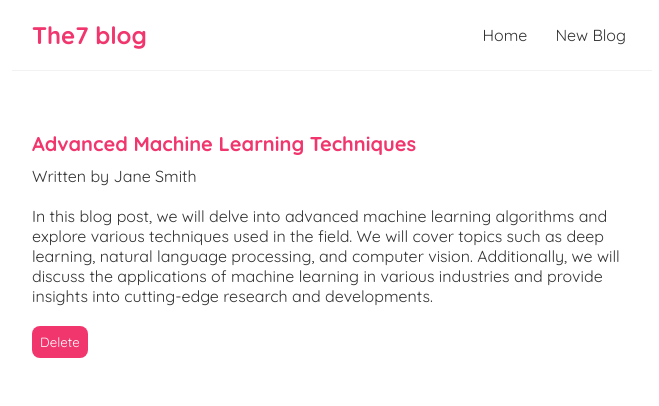
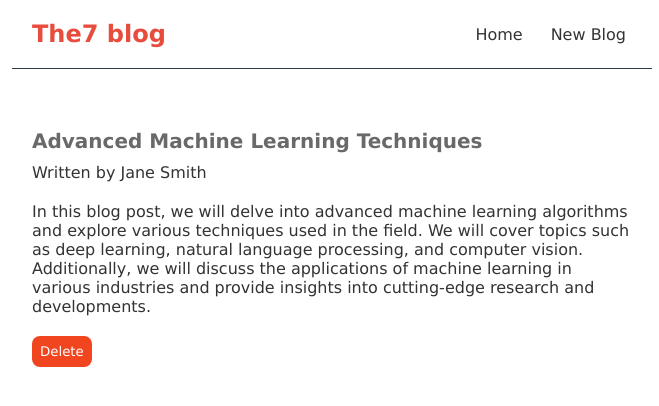
Before and after one commit to roosjjean/d-blog, a React (Create React App) app: page /blogs/2 in a window 1280 px wide. Shown: the top 406 px of the page, without its empty margins (308-967 px from the left). Built offline with nearby package versions, Linux system fonts and the light colour scheme; data requests are answered from the project's data file.

Commit message:
UI updated

```diff
--- a/src/index.css
+++ b/src/index.css
@@ -1,21 +1,22 @@
-@import url('https://fonts.googleapis.com/css2?family=Quicksand:wght@300;400;500;600;700&display=swap');
 
 /* base styles */
 * {
   margin: 0;
-  font-family: "Quicksand";
+  font-family: Verdana, Geneva, Tahoma, sans-serif;
   color: #333;
 }
+
 .navbar {
   padding: 20px;
   display: flex;
   align-items: center;
   max-width: 600px;
   margin: 0 auto;
-  border-bottom: 1px solid #f2f2f2;
+  border-bottom: 1px solid #2c3e50;
 }
+
 .navbar h1 {
-  color: #f1356d;
+  color:#e74c3c;
 }
 .navbar .links {
   margin-left: auto;
@@ -26,7 +27,7 @@
   padding: 6px;
 }
 .navbar a:hover {
-  color: #f1356d;
+  color:#e74c3c;
 }
 .content {
   max-width: 600px;
@@ -45,30 +46,37 @@
 }
 .blog-preview h2 {
   font-size: 20px;
-  color: #f1356d;
+  color:#e74c3c;
   margin-bottom: 8px;
 }
 .blog-preview a{
   text-decoration: none;
 }
 
+
 /* blog details page */
 .blog-details h2 {
   font-size: 20px;
-  color: #f1356d;
+  color: #6a6969;
   margin-bottom: 10px;
 }
 .blog-details div {
   margin: 20px 0;
+  border-radius: 5%;
+
 }
+
 .blog-details button {
-  background: #f1356d;
+  background: #f0451f;
   color: #fff;
   border: 0;
   padding: 8px;
   border-radius: 8px;
   cursor: pointer;
 }
+
+
+
 
 /* create new blog form */
 .create {
@@ -82,16 +90,17 @@
 }
 .create h2 {
   font-size: 20px;
-  color: #f1356d;
+  color:#e74c3c;
   margin-bottom: 30px;
 }
 .create input, .create textarea, .create select {
   width: 100%;
   padding: 6px 10px;
   margin: 10px 0;
-  border: 1px solid #ddd;
+  border: 1px solid #2c3e50;
   box-sizing: border-box;
   display: block;
+  border-radius: 5%;
 }
 
 .create textarea{
@@ -99,7 +108,7 @@
 }
 
 .create button {
-  background: #f1356d;
+  background:#e74c3c;
   color: #fff;
   border: 0;
   padding: 8px;
```
